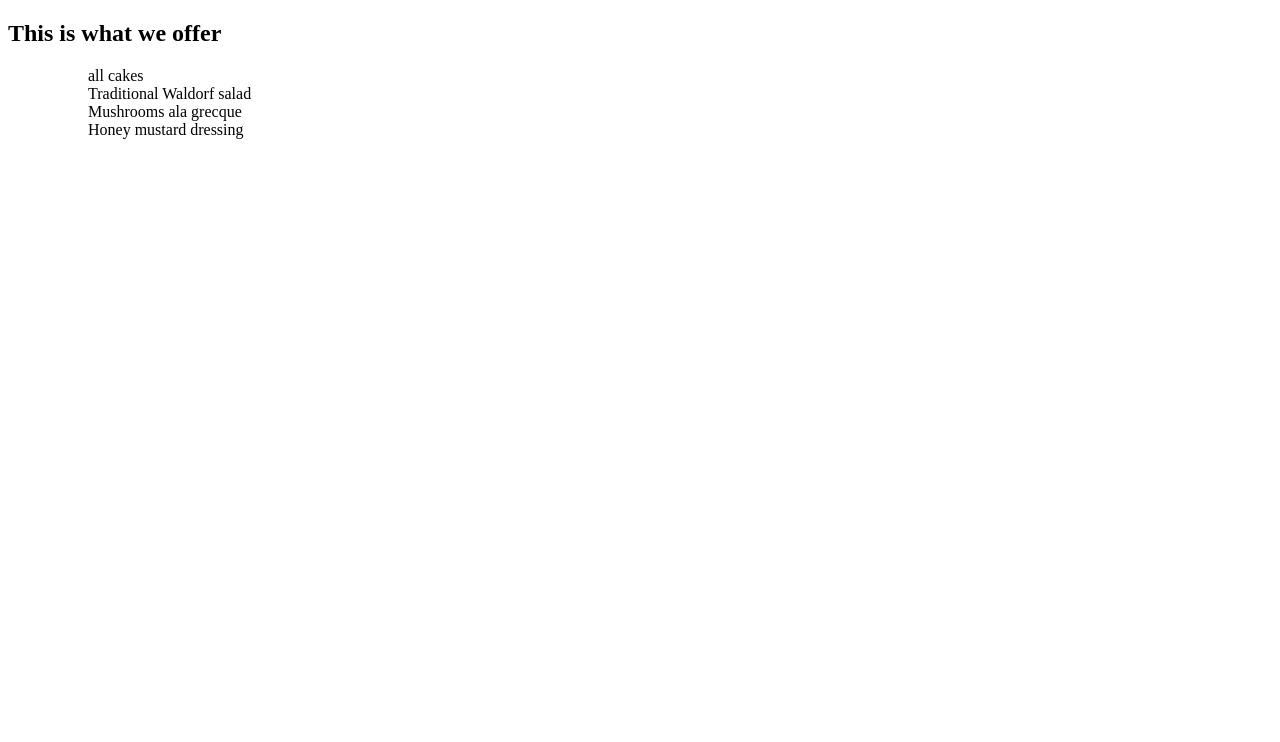
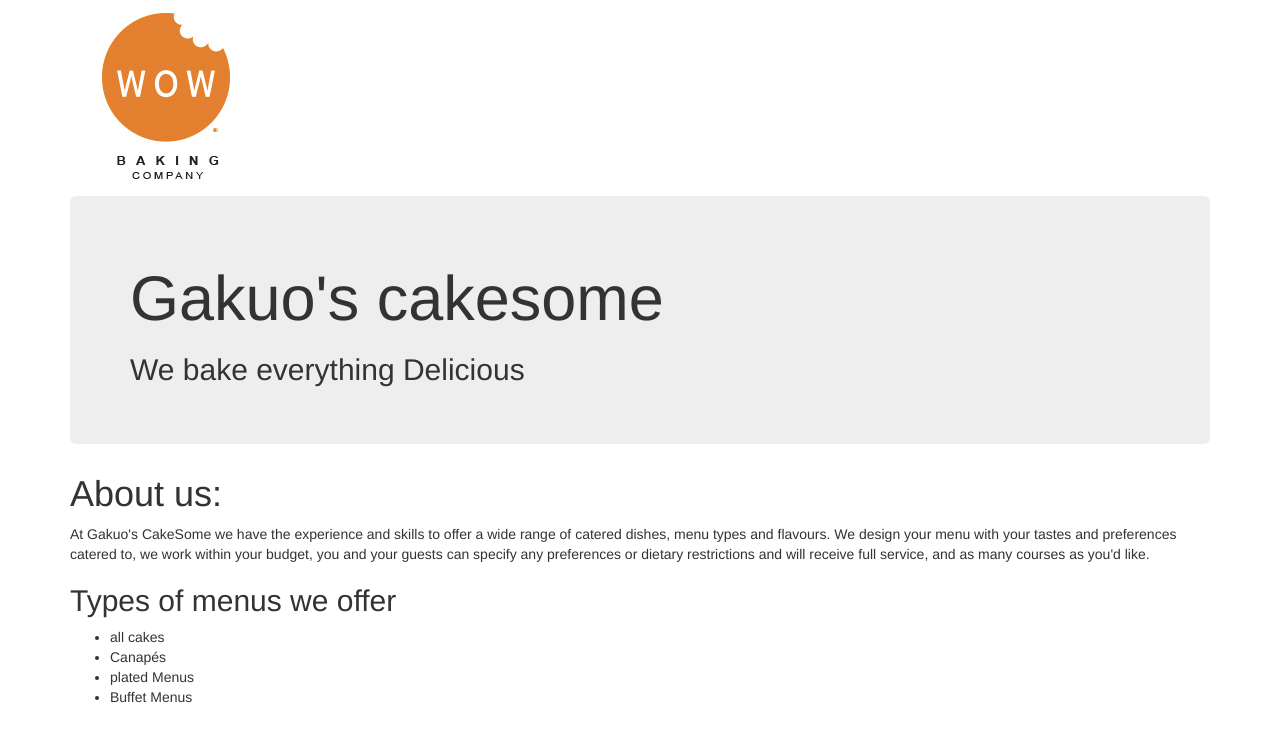
Before and after one commit to ephantuskaranja/GakuoCakesome-repo, a plain HTML site: page index.html in a window 1280 px wide. Drawn offline with Linux system fonts and the light colour scheme; files that its build step writes are made by us from their sources.

Commit message:
add container class to body

```diff
--- a/index.html
+++ b/index.html
@@ -1,15 +1,28 @@
 <!DOCTYPE html>
 <html lang="en">
 <head>
-  <title="Gakuo's cakesome:We bake anything sweet">
+  <meta charset="utf-8">
+  <title="Gakuo's cakesome">
+  <link href="css/bootstrap.css" rel="stylesheet" media="all" type="text/css">
 </head>
 <body>
-  <h2>This is what we offer</h2>
-  <ul>
-    <ul>all cakes</ul>
-    <ul>Traditional Waldorf salad </ul>
-    <ul>Mushrooms ala grecque </ul>
-    <ul>Honey mustard dressing</ul>
-  </ul>
+  <div class="container">
+    <img src="images/logo.jpg" alt="company logo">
+    <div class="jumbotron">
+      <h1>Gakuo's cakesome</h1>
+      <h2>We bake everything Delicious</h2>
+    </div>
+    <h1>About us:</h1>
+    <p>At Gakuo's CakeSome we have the experience and skills to offer a wide range of catered dishes, menu types and flavours.
+
+  We design your menu with your tastes and preferences catered to, we work within your budget, you and your guests can specify any  preferences or dietary restrictions and will receive full service, and as many courses as you'd like.</p>
+    <h2>Types of menus we offer</h2>
+    <ul>
+      <li>all cakes</li>
+      <li>Canapés</li>
+      <li>plated Menus </li>
+      <li>Buffet Menus</li>
+    </ul>
+  </div>
 </body>
 </html>
```
Also changed, not shown: images/logo.jpg (added).
